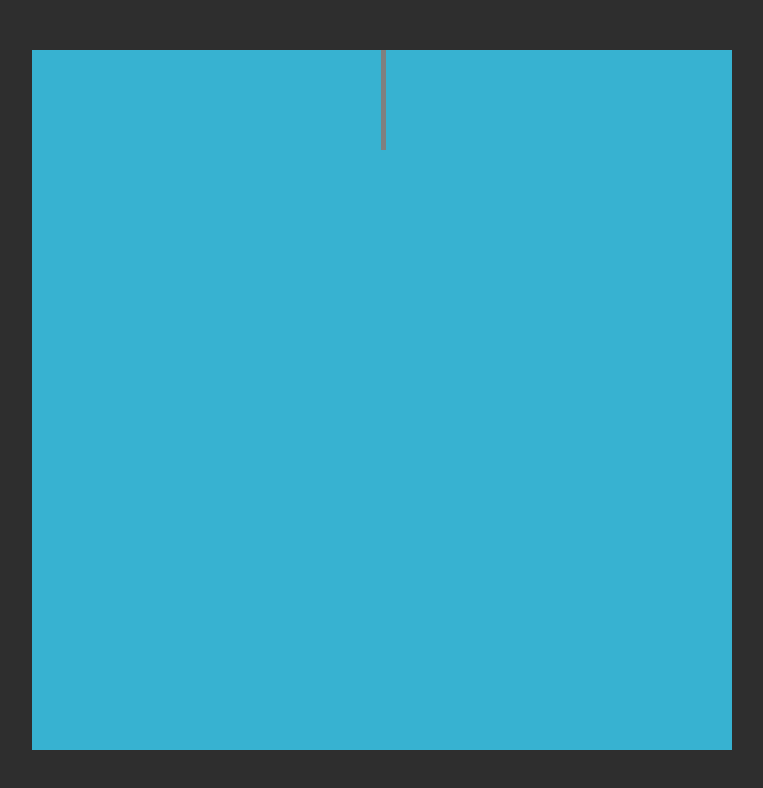
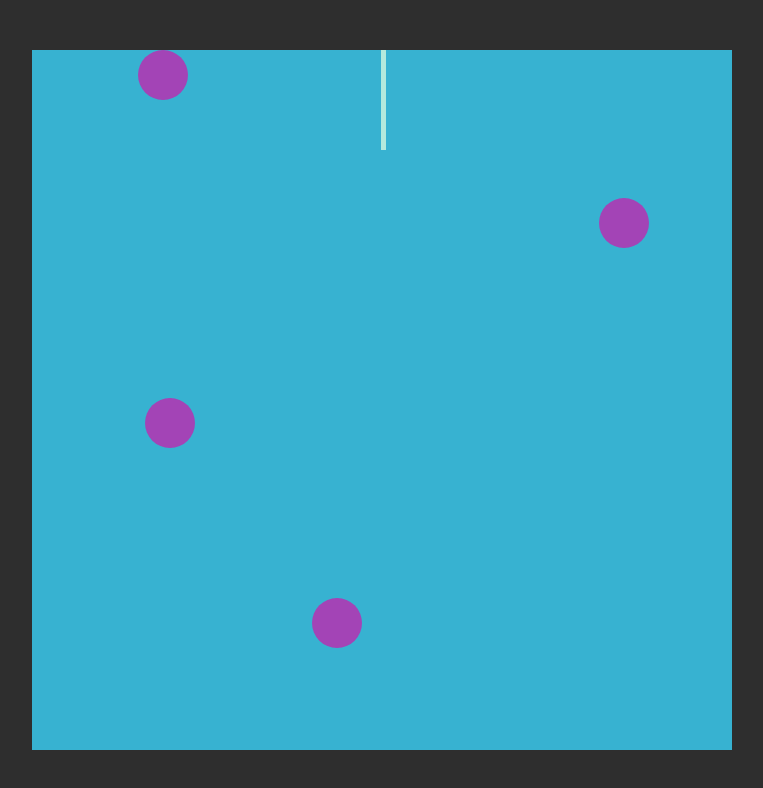
Before and after one commit to KlerKpn/flying_balls, a plain HTML site: page index.html in a window 1280 px wide. Shown: the whole page, without its empty margins (258-1021 px from the left). Drawn offline with Linux system fonts and the light colour scheme.

Commit message:
posX start render

```diff
--- a/index.js
+++ b/index.js
@@ -37,11 +37,14 @@ document.addEventListener("DOMContentLoaded", () => {
             const id = Math.floor(Math.random() * 10000000000)
             this.div.className = 'balls'
             this.div.setAttribute('style', `top: ${this.posY}px`)
+            this.div.setAttribute('style', `left: ${Ball.genPosX(min, max)}px`)
             this.div.setAttribute('id', id)
             this.interval = setInterval(() => {
+
                 const elem = document.getElementById(`${id}`)
                 this.posY = this.posY - 1
                 elem.style.top = `${this.posY}px`
+
                 if (elem.style.top < `${min}px`) {
                     elem.remove()
                     clearInterval(this.interval)
@@ -51,19 +54,14 @@ document.addEventListener("DOMContentLoaded", () => {
             return this.div
         }
 
-        static genPosX() {
-
+        static genPosX(min, max) {
+            return Math.floor(Math.random() * (max - min + 1)) + min;
         }
-
     }
 
     let genSpeed = 1000
 
-    // setInterval(() => {
-    //     const div = new Ball()
-    //     gameScreen.appendChild(div.start())
-    // }, genSpeed)
-
-    const div = new Ball()
-    gameScreen.appendChild(div.start())
+    setInterval(() => {
+        gameScreen.appendChild(new Ball().start())
+    }, genSpeed)
 })
--- a/style.css
+++ b/style.css
@@ -4,12 +4,15 @@
     padding: 0;
     box-sizing: border-box;
 }
+
 body{
     height: 100vh;
     display: flex;
     justify-content: center;
     align-items: center;
     background: #2e2e2e;
+    max-height: 100vh;
+    overflow-y: hidden;
 }
 
 #window{
@@ -18,17 +21,18 @@ body{
     background-color: rgb(55, 178, 209);
     position: relative;
 }
+
 #needle{
     height: 100px;
     width: 5px;
-    background: grey;
+    background: rgb(180, 233, 221);
     position: absolute;
     top: 0;
 }
 
 .balls{
     position: absolute;
-    background: #b64444;
+    background: #a344b6;
     border-radius: 99px;
     width:50px;
     height: 50px;
```
